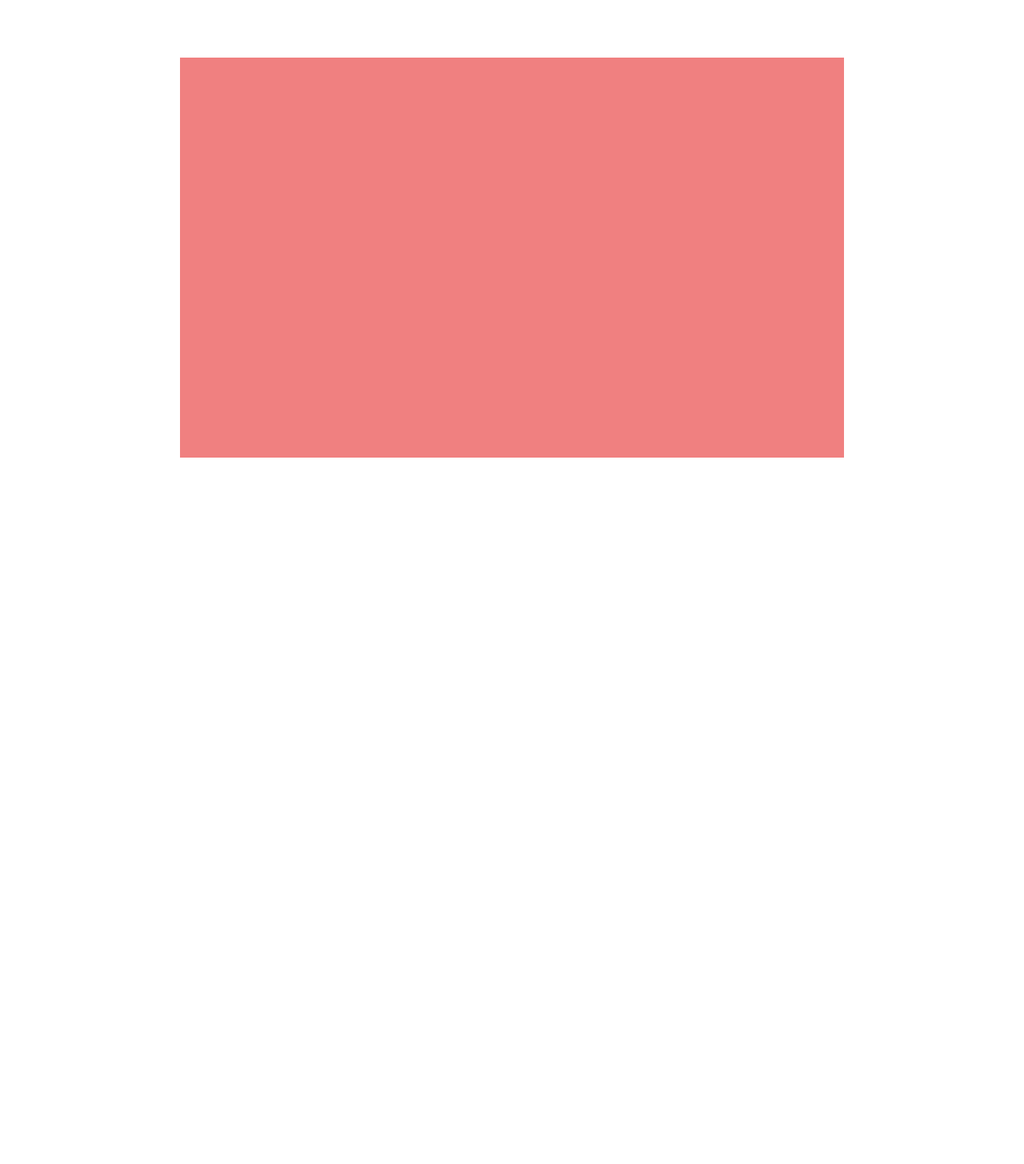
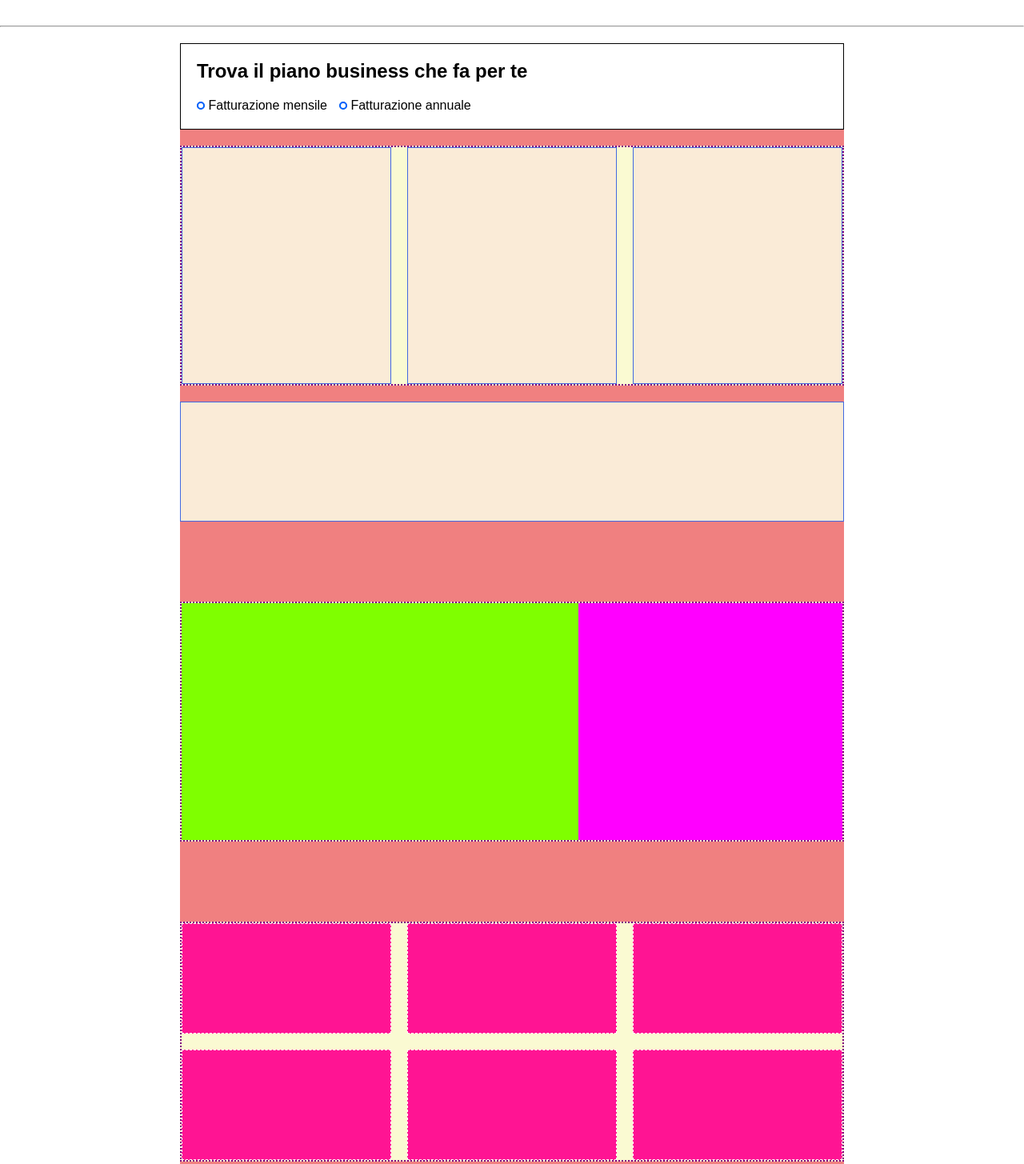
Before and after one commit to AndreaRaga56/htmlcss-dropbox, a plain HTML site: page index.html in a window 1280 px wide. Shown: the part 800-2255 px from the top of the page at 80% size. Before the commit the page ends 1372 px from the top, so only its background shows below. Drawn offline with Linux system fonts and the light colour scheme.

Commit message:
feat main

```diff
--- a/css/style.css
+++ b/css/style.css
@@ -3,6 +3,10 @@
     margin: 0;
     padding: 0;
     box-sizing: border-box;
+}
+
+body{
+    font-family: sans-serif;
 }
 
 header{
@@ -43,6 +47,12 @@ header{
     justify-content: space space-between;
     align-items: center;
     gap: 15px;
+    color: black;
+}
+
+.lista-banner a{
+    text-decoration: none;
+    color: inherit;
 }
 
 .bottone{
@@ -87,11 +97,17 @@ header{
     background-color: lightcoral;
 }
 
-
-
 h1{
     font-size: 66px;
-    padding: 100px 0px 40px 0px;
+    padding: 80px 0px 20px 0px;
+}
+
+.mt20{
+    margin-top: 20px;
+}
+
+.mt100{
+    margin-top: 100px;
 }
 
 .hero-flex{
@@ -100,13 +116,109 @@ h1{
 }
 
 .hero-item-A{
-    flex-basis:35%;
+    flex-basis:40%;
     border: 1px solid black;
     min-height: 500px;
 }
 
 .hero-item-B{
-    flex-basis: 65%;
+    flex-basis: 60%;
     border: 1px solid pink;
     min-height: 500px;
 }
+
+.default{
+    background-color: white;
+    border: 1px solid black;
+    padding: 20px;
+}
+
+.fatturazione{
+    display: flex;
+    gap: 15px;
+}
+
+.circle{
+    background-color: white;
+    width: 10px;
+    height: 10px;
+    vertical-align: middle;
+    border: 1px solid darkgray;
+    border-radius: 10px;
+    cursor: pointer;
+    z-index: 5;
+
+}
+
+.circle.spuntato{
+    background-color: white;
+    border: 2.5px solid #0061FE;
+    position: absolute;
+    bottom: 0;
+    left: 0;
+    z-index: 3;
+}
+
+.circle:checked{
+    z-index: 0;
+}
+
+.circle.spuntato:checked{
+    z-index: 0;
+}
+
+.cerchio{
+    display: inline-block;
+    position: relative;
+}
+
+.flex{
+    display: flex;
+    justify-content: space-between;
+    width: 100%;
+    min-height: 300px;
+
+    border: 2px dotted purple;
+    background-color: lightgoldenrodyellow;
+}
+
+.piani{
+    width: calc(95%/3);
+    background-color: antiquewhite;
+    border: 1px solid royalblue;
+}
+
+.piani.enterprise{
+    width: 100%;
+    min-height: 150px;
+}
+
+.flex.entra{
+    justify-content: center;
+
+    border: 2px dotted purple;
+    background-color: lightgoldenrodyellow;
+}
+
+.entra-item-A{
+    flex-basis: 60%;
+    min-height: 100px;
+    background-color: chartreuse;
+}
+
+.entra-item-B{
+    flex-basis: 40%;
+    min-height: 100px;
+    background-color: fuchsia;
+}
+
+.flex.griglia{
+    flex-wrap: wrap;
+    row-gap: 20px;
+}
+
+.card{
+    width: calc(95%/3);
+    background-color: deeppink;
+    border: 1px dashed white;
+}
--- a/index.html
+++ b/index.html
@@ -43,19 +43,61 @@
         </div>
         <div class="banda-hero"></div>
 
+        <hr>
+
         <section class="lil-container">
-            <div>
-
-            </div>
-            <div>
-                <div class="flex">
+            <div class="default mt20">
+                <h2>Trova il piano business che fa per te</h2>
+                <div class="fatturazione mt20">
+                    <div>
+                        <div class="cerchio">
+                            <div class="circle"></div>
+                            <div class="circle spuntato"></div>
+                        </div>
+                        <span>Fatturazione mensile</span>
+                    </div>
+                    <div>
+                        <div class="cerchio">
+                            <div class="circle"></div>
+                            <div class="circle spuntato"></div>
+                        </div>
+                        <span>Fatturazione annuale</span>
+                    </div>
                 </div>
             </div>
-            <div></div>
-            <div></div>
-            <div></div>
-            <div></div>
-            <div></div>
+
+            <div>
+                <div class="flex mt20">
+                    <div class="piani"></div>
+                    <div class="piani"></div>
+                    <div class="piani"></div>
+                </div>
+                <div class="piani enterprise mt20"></div>
+            </div>
+
+            <div class="flex entra mt100">
+                <div class="entra-item-A"></div>
+                <div class="entra-item-B">
+                    <h2></h2>
+                </div>
+            </div>
+
+            <div class="mt100">
+                <h2></h2>
+                <div class="flex griglia mt20">
+                    <div class="card"></div>
+                    <div class="card"></div>
+                    <div class="card"></div>
+                    <div class="card"></div>
+                    <div class="card"></div>
+                    <div class="card"></div>
+                </div>
+            </div>
+
+            <div class="mt100">
+                <h2>Più di 500.000 team utilizzano Dropbox Business</h2>
+                <p class="mt20"><a href="link">Scopri di più sui nostri clienti</a></p>
+            </div>
         </section>
     </main>
 
```
